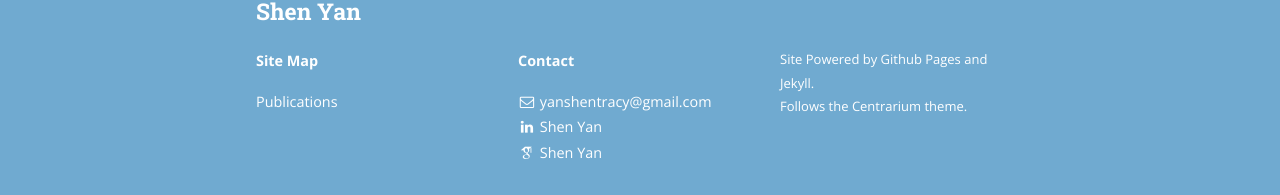
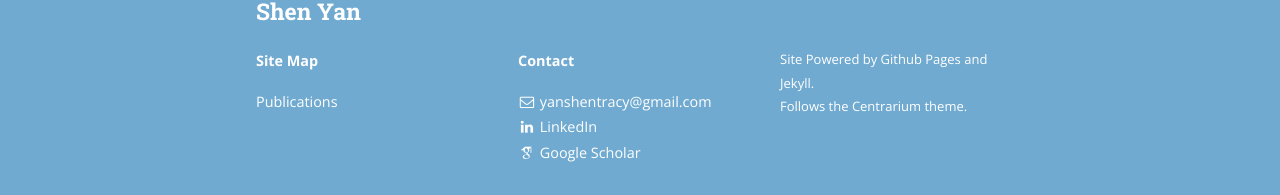
Before and after one commit to yanshentracy/page, a Jekyll site: the page built from index.html, in a window 1280 px wide. Shown: the part 2022-2217 px from the top of the page. Built offline with Jekyll 4.4.1, drawn with Linux system fonts in a browser that asks for light colours; nearby versions of some CDN libraries; some web fonts are replaced; the list of posts is cut into pages by our own code.

Commit message:
Update _config.yml

```diff
--- a/_config.yml
+++ b/_config.yml
@@ -93,7 +93,7 @@ social:
 
   - name: LinkedIn
     icon: linkedin
-    username: Shen Yan
+    username: LinkedIn
     url: https://www.linkedin.com/in/shen-yan-147420101/
     desc: Connect with me on LinkedIn
     share: true
@@ -184,7 +184,7 @@ social:
 
   - name: "Google Scholar"
     icon: google-scholar
-    username: Shen Yan
+    username: Google Scholar
     url: https://scholar.google.com/citations?user=U_9LopYAAAAJ&hl=en&oi=sra
     desc: Follow me on Google Scholar
     share: false
```
